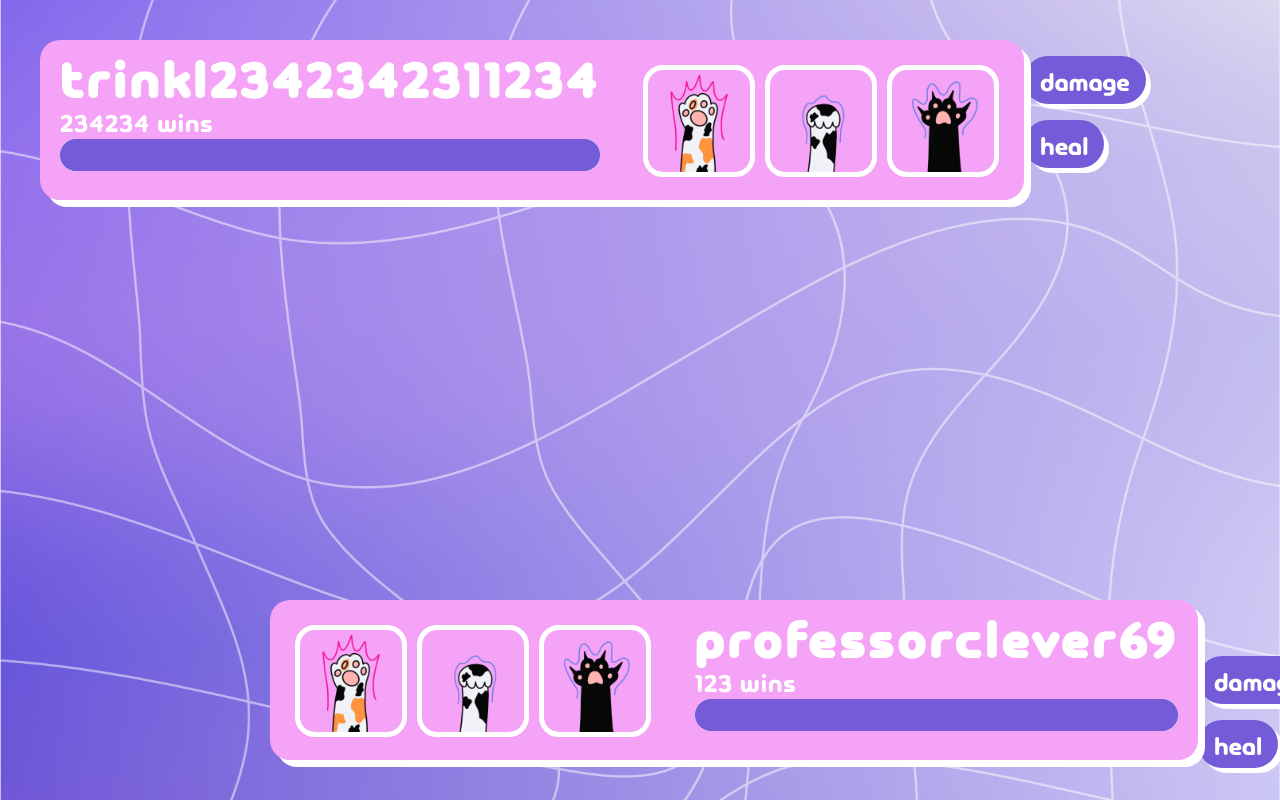
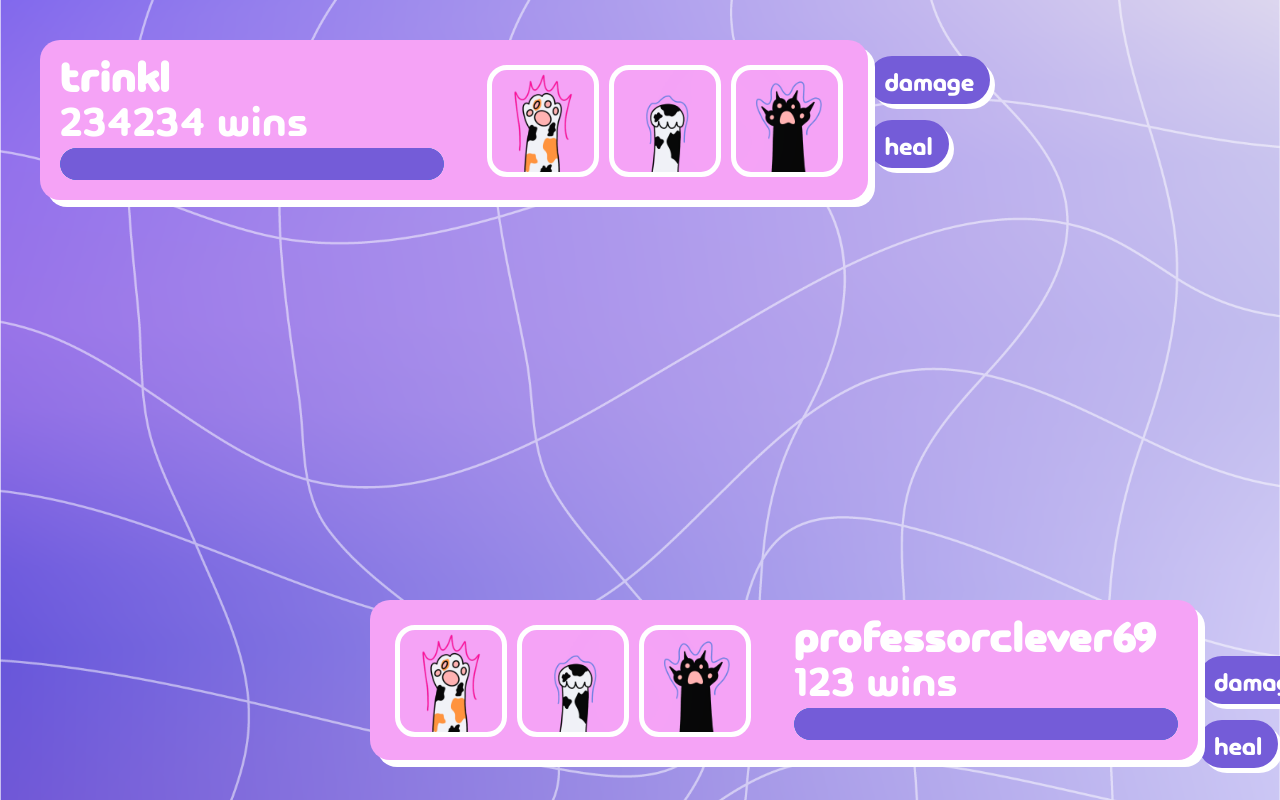
Before and after one commit to th-mayer/rock-paper-scissors, a Vue app in the folder frontend/: page /game in a window 1280 px wide. Built offline with nearby package versions, Linux system fonts and the light colour scheme; no server answers; sample sign-in values are in the browser's storage.

Commit message:
playercard fix

```diff
--- a/frontend/src/components/PlayerCard.vue
+++ b/frontend/src/components/PlayerCard.vue
@@ -44,15 +44,15 @@ const alignmentClass = computed(() => {
     else return "alignBottom";
 });
 
-const alignmentItemTooltip = computed(()=>{
+const alignmentItemTooltip = computed(() => {
     if (props.topbar) return false;
     else return true;
 });
 </script>
 
 <template>
-    <div class="card-rect" :class="alignmentClass">
-        <ItemBox v-if="!props.topbar" :tooltipUp="alignmentItemTooltip" style="margin-right: 3vw;"/>
+    <div class="card-rect-player" :class="alignmentClass">
+        <ItemBox v-if="!props.topbar" :tooltipUp="alignmentItemTooltip" style="margin-right: 3vw;" />
         <div class="name-and-hp">
             <div>
                 <h2>{{ name }}</h2>
@@ -66,7 +66,7 @@ const alignmentItemTooltip = computed(()=>{
                 </div>
             </div>
         </div>
-        <ItemBox v-if="props.topbar" :tooltipUp="alignmentItemTooltip" style="margin-left: 3vw;"/>
+        <ItemBox v-if="props.topbar" :tooltipUp="alignmentItemTooltip" style="margin-left: 3vw;" />
     </div>
 
     <div class="column">
@@ -78,12 +78,14 @@ const alignmentItemTooltip = computed(()=>{
 
 <style lang="scss">
 @import '../css/main.scss';
+
 .column {
     display: flex;
     flex-direction: column;
     justify-content: space-between;
 }
-.card-rect {
+
+.card-rect-player {
     display: flex;
     flex-direction: row;
     position: relative;
@@ -107,13 +109,16 @@ const alignmentItemTooltip = computed(()=>{
     flex-direction: column;
     position: relative;
     height: 100%;
+    width: 30vw;
+    white-space: nowrap;
+    overflow-x: hidden;
 }
 
-.card-rect.alignTop {
+.card-rect-player.alignTop {
     align-self: self-start;
 }
 
-.card-rect.alignBottom {
+.card-rect-player.alignBottom {
     align-self: self-end;
 }
 
--- a/frontend/src/views/game/Game.vue
+++ b/frontend/src/views/game/Game.vue
@@ -1,6 +1,5 @@
 <script setup lang="ts">
 import SocketEvents from '../../components/SocketEvents.vue';
-import ItemBox from '../../components/ItemBox.vue';
 import PlayerCard from '../../components/PlayerCard.vue';
 
 
@@ -15,7 +14,7 @@ const props = defineProps({
   <SocketEvents msg="Connection Test" />
   <div class="top-and-bottom">
     <div class="player-row">
-      <PlayerCard name="trinkl2342342311234" wins=234234 class="enemy" :topbar="true"/>
+      <PlayerCard name="trinkl" wins=234234 class="enemy" :topbar="true"/>
     </div>
     <div class="player-row right">
       <PlayerCard name="professorClever69" wins="123" class="player" />
--- a/frontend/src/views/user/ItemEdit.vue
+++ b/frontend/src/views/user/ItemEdit.vue
@@ -9,7 +9,7 @@ import { Router } from "vue-router";
 </script>
 
 <template>
-    <Card title="item manager" class="Homecard">
+    <Card title="item manager" class="Homecard item-manager">
         <p>Click on one old and on one new Item to swap them!</p>
         <h2>equipped</h2>
         <ItemBox />
@@ -27,10 +27,22 @@ import { Router } from "vue-router";
         <div></div>
         <span></span>
     </template>
-    <template v-if="user?.error">
+<template v-if="user?.error">
         <div>
             <div>Error loading user: {{ user.error }}</div>
         </div>
     </template>
-    -->
+-->
 </template>
+
+<style lang="scss">
+@import '../../css/main.scss';
+
+.item-manager .item-container {
+    height: 20vh;
+}
+
+.item-manager h2 {
+    margin-top: 5vh;
+}
+</style>
```
